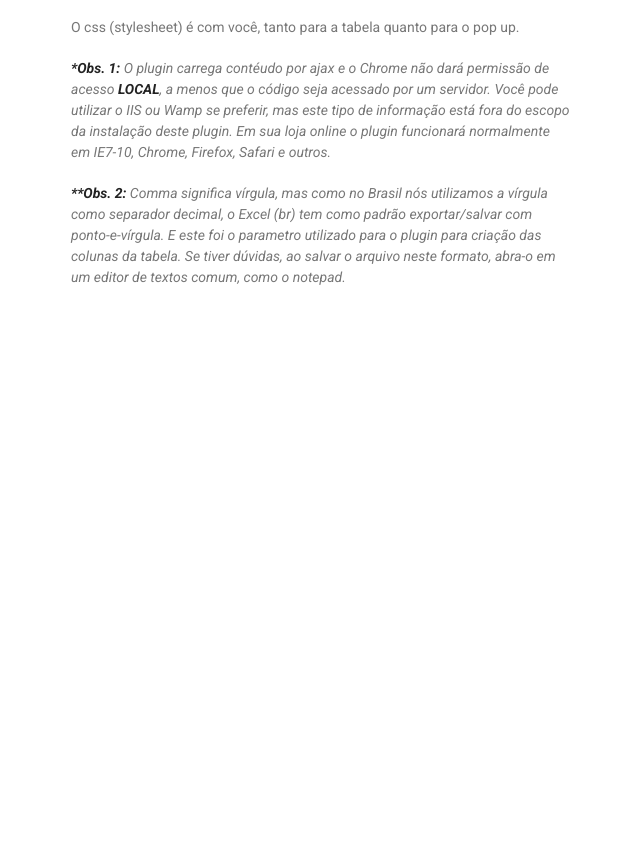
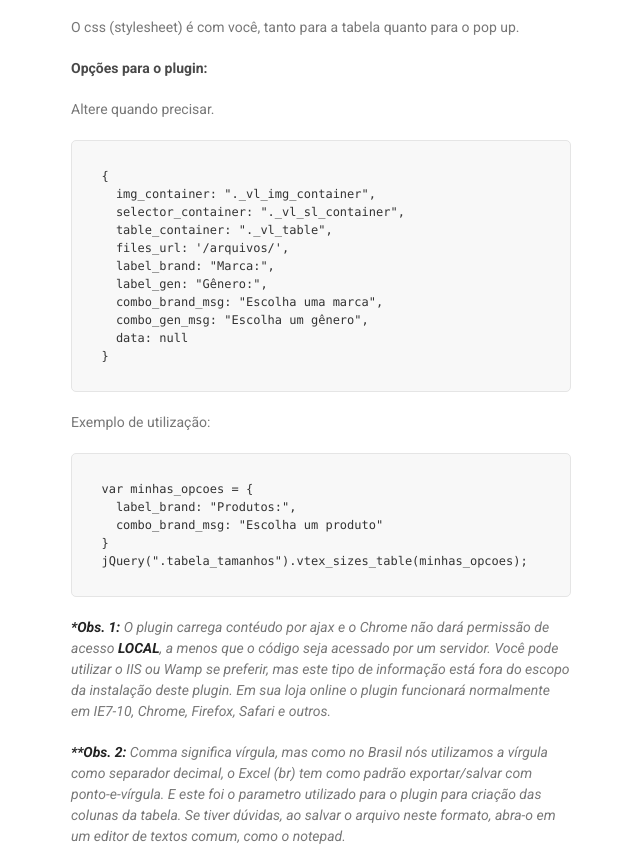
Before and after one commit to mauriciodarocha/vtex-sizes-table, a plain HTML site: page index.html in a window 1280 px wide. Shown: the part 3179-4034 px from the top of the page, without its empty margins (499-1139 px from the left). Before the commit the page ends 3537 px from the top, so only its background shows below. Drawn offline with Linux system fonts and the light colour scheme.

Commit message:
Adição de exemplo de modificação de opções

```diff
--- a/index.html
+++ b/index.html
@@ -113,6 +113,35 @@
 </pre>
 <p>O css (stylesheet) é com você, tanto para a tabela quanto para o pop up.</p>
 
+
+<h4>Opções para o plugin:</h4>
+<p>Altere quando precisar.</p>
+<pre>
+  <code>
+  {
+    img_container: "._vl_img_container",
+    selector_container: "._vl_sl_container",
+    table_container: "._vl_table",
+    files_url: '/arquivos/',
+    label_brand: "Marca:",
+    label_gen: "Gênero:",
+    combo_brand_msg: "Escolha uma marca",
+    combo_gen_msg: "Escolha um gênero",
+    data: null
+  }
+  </code>
+</pre>
+<p>Exemplo de utilização:</p>
+<pre>
+  <code>
+  var minhas_opcoes = {
+    label_brand: "Produtos:",
+    combo_brand_msg: "Escolha um produto"
+  }
+  jQuery(".tabela_tamanhos").vtex_sizes_table(minhas_opcoes);
+  </code>
+</pre>
+
 <p><em><strong>*Obs. 1:</strong> O plugin carrega contéudo por ajax e o Chrome não dará permissão de acesso <strong>LOCAL</strong>, a menos que o código seja acessado por um servidor. Você pode utilizar o IIS ou Wamp se preferir, mas este tipo de informação está fora do escopo da instalação deste plugin. Em sua loja online o plugin funcionará normalmente em IE7-10, Chrome, Firefox, Safari e outros.</em></p>
 
 <p><em><strong>**Obs. 2:</strong> Comma significa vírgula, mas como no Brasil nós utilizamos a vírgula como separador decimal, o Excel (br) tem como padrão exportar/salvar com ponto-e-vírgula. E este foi o parametro utilizado para o plugin para criação das colunas da tabela. Se tiver dúvidas, ao salvar o arquivo neste formato, abra-o em um editor de textos comum, como o notepad.</em></p>
```
